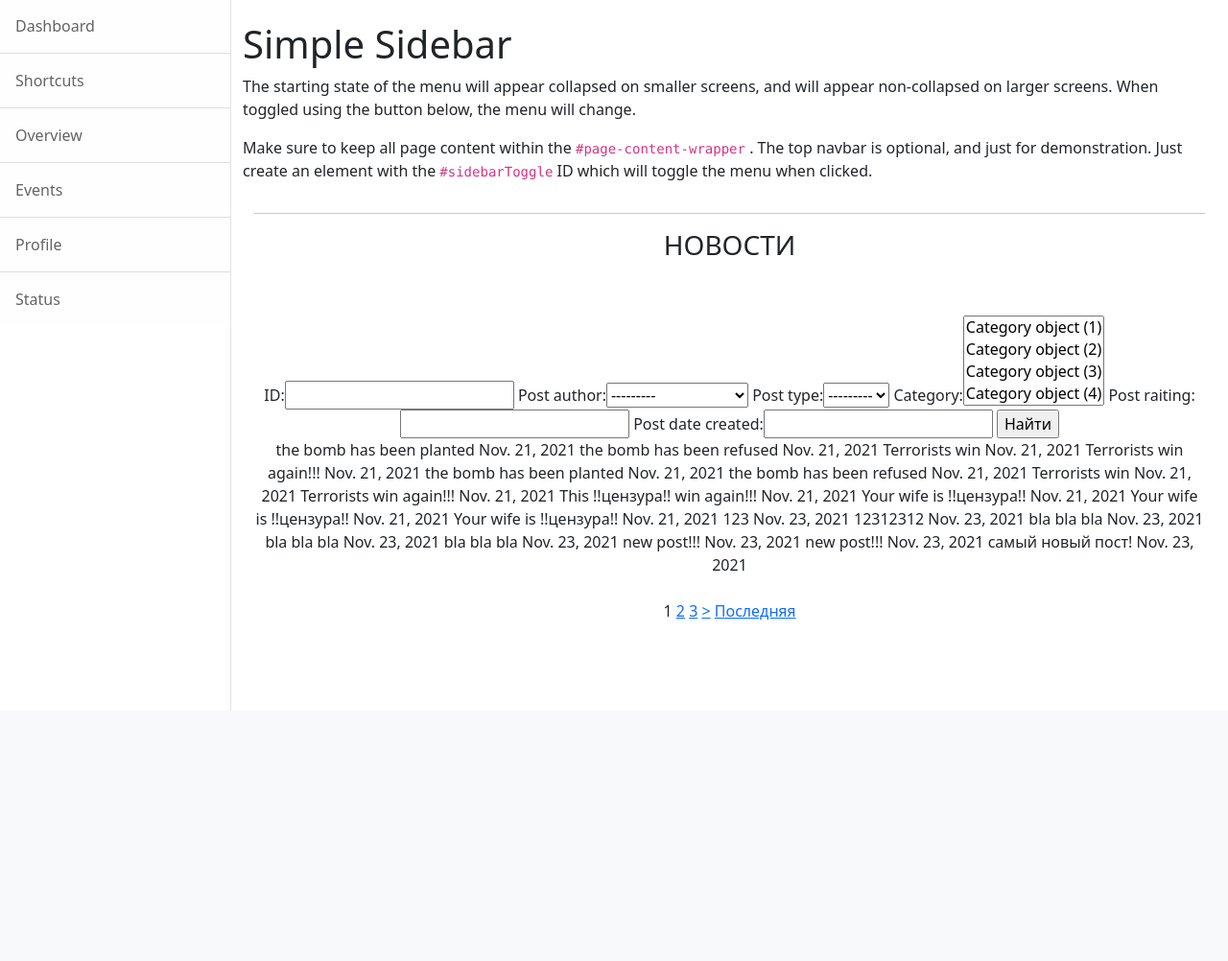
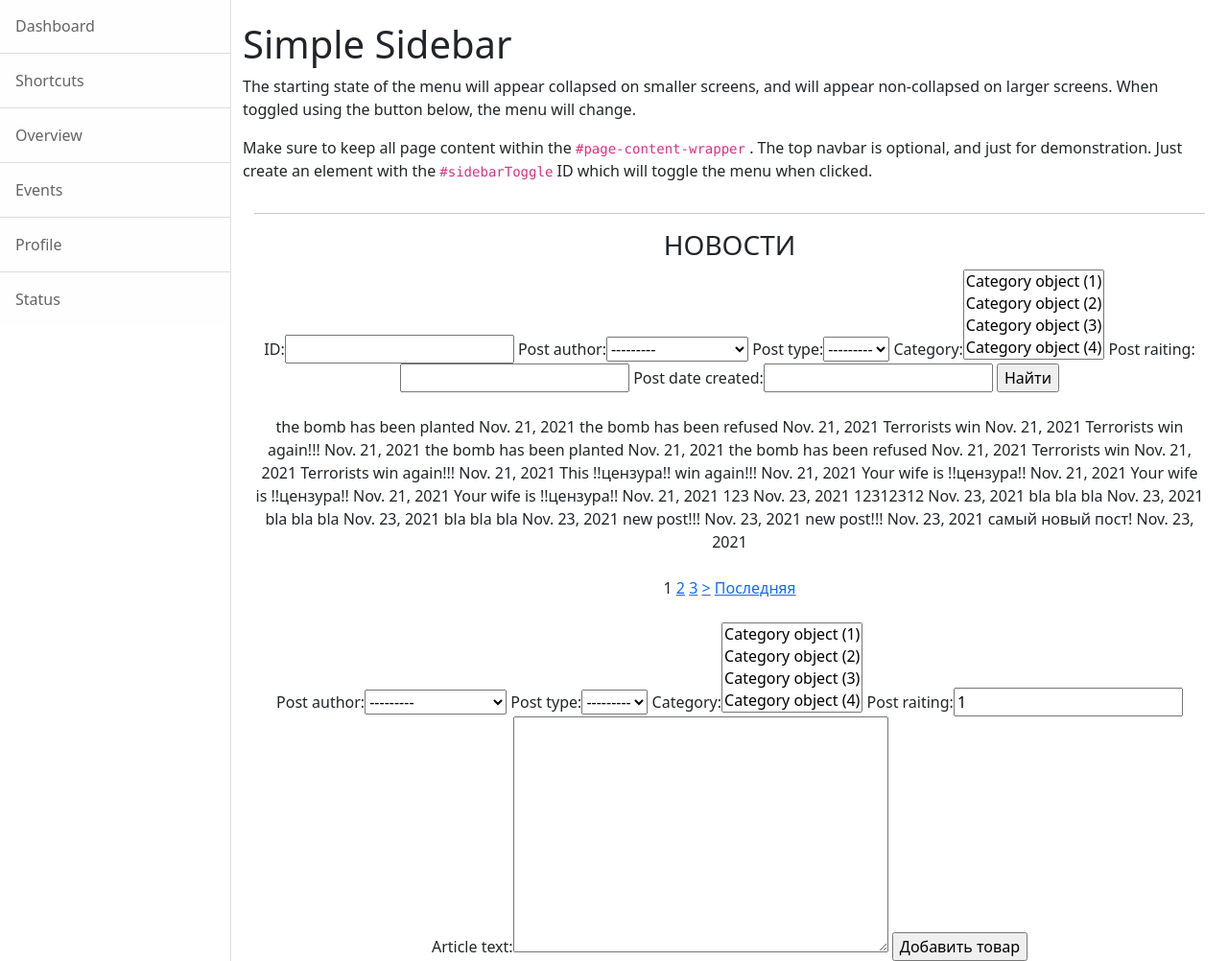
Before and after one commit to kutumin/skillfactory_D.4.4, a Django app: page /news/search in a window 1280 px wide. Shown: the part 59-1061 px from the top of the page at 96% size. Before the commit the page ends 800 px from the top, so only its background shows below. Run offline with Django 3.2, Linux system fonts and the light colour scheme; data comes from the database, SQL or seed files in the repository; both versions use the stored data as it was after the commit; some libraries are stand-ins or nearby versions.

Commit message:
Your Message

```diff
--- /dev/null
+++ b/NewsPaper/news/forms.py
@@ -0,0 +1,7 @@
+from django.forms import ModelForm
+from .models import Post
+
+class PostForm(ModelForm):
+    class Meta:
+        model = Post
+        fields = ['id', 'post_author', 'post_type', 'category', 'post_raiting','article_text']
--- a/NewsPaper/news/urls.py
+++ b/NewsPaper/news/urls.py
@@ -1,8 +1,8 @@
 from django.urls import path
-from .views import PostList,PostDetail, PostSearch
+from .views import PostDetail, PostSearch, PostListNews
 
 urlpatterns = [
-    path('', PostSearch.as_view()),
+    path('', PostListNews.as_view()),
     path('<int:pk>', PostDetail.as_view()),
-    path ('search', PostList.as_view()),
+    path ('search', PostSearch.as_view()),
 ]
--- a/NewsPaper/news/views.py
+++ b/NewsPaper/news/views.py
@@ -1,21 +1,17 @@
 from django.views.generic import ListView, DetailView
-from .models import Post
+from .models import Post, PostCategory
 from django.core.paginator import Paginator
 from django.views import View
 from django.shortcuts import render
 from .filters import PostFilter
+from .forms import PostForm
 
-class PostList(ListView):
+class PostListNews(ListView):
     model = Post
     template_name = 'news.html'
     context_object_name = 'news'
-    paginate_by = 2
-
-    def get_context_data(self, **kwargs):
-        context = super().get_context_data(**kwargs)
-        context['filter'] = PostFilter(self.request.GET, queryset=self.get_queryset())
-        return context
-
+    queryset = Post.objects.filter(post_type='news')
+    paginate_by = 1
 
 class PostDetail(DetailView):
     model = Post
@@ -27,5 +23,20 @@ class PostSearch(ListView):
     model = Post
     template_name = 'search_news.html'
     context_object_name = 'news'
-    queryset = Post.objects.filter(post_type='news')
     paginate_by = 1
+    form_class = PostForm
+
+    def get_context_data(self, **kwargs):
+        context = super().get_context_data(**kwargs)
+        context['filter'] = PostFilter(self.request.GET, queryset=self.get_queryset())
+        context['PostCategory'] = PostCategory.objects.all()
+        context['form'] = PostForm()
+        return context
+
+    def post(self, request, *args, **kwargs):
+        form = self.form_class(request.POST)
+
+        if form.is_valid():
+            form.save()
+
+        return super().get(request, *args, **kwargs)
--- a/NewsPaper/templates/news.html
+++ b/NewsPaper/templates/news.html
@@ -13,20 +13,14 @@
     <br>
     <br>
     {% if news %}
-        <form method="GET">
-            {{ filter.form }}
-            <input type="submit" value="Найти">
-        </form>
-        {% for i in filter.qs %}
+        {% for i in news %}
             {{ i.article_text|Censor}}
             {{ i.author}}
             {{ i.post_date_created}}
         {% endfor %}
-
         <br>
         <br>
         {% if is_paginated %}
-
             <!-- Если доступна предыдущая страница, то даём ссылку на неё и самую первую страницу -->
             {% if page_obj.has_previous %}
                 <a href="?page=1">Первая</a>
@@ -52,5 +46,7 @@
     {% else %}
         <h2>Новостей нет!</h2>
     {% endif %}
+    <br>
+    <br>
 
 {% endblock content %}
--- a/NewsPaper/templates/search_news.html
+++ b/NewsPaper/templates/search_news.html
@@ -10,7 +10,13 @@
     <hr>
     <h3>НОВОСТИ</h3>
     <i>{{ flatpage.content }} </i>
-    <br>    {% for i in news %}
+
+    <form method="GET">
+        {{ filter.form }} <!-- Форму от фильтров за нас сделает Django. А вот кнопку, увы, придётся делать самому -->
+        <input type="submit" value="Найти">
+    </form>
+
+    <br>{% for i in filter.qs %}
         {{ i.article_text|Censor}}
         {{ i.author}}
         {{ i.post_date_created}}
@@ -42,4 +48,13 @@
     {% endif %}
 
 {% endif %}
+
+<br>
+<br>
+
+<form method="POST">
+    {% csrf_token %}
+    {{ form }}
+    <input type="submit" value="Добавить товар">
+</form>
 {% endblock content %}
```
Also changed, not shown: NewsPaper/db.sqlite3. Lines whose indentation alone changed are shown as unchanged.
